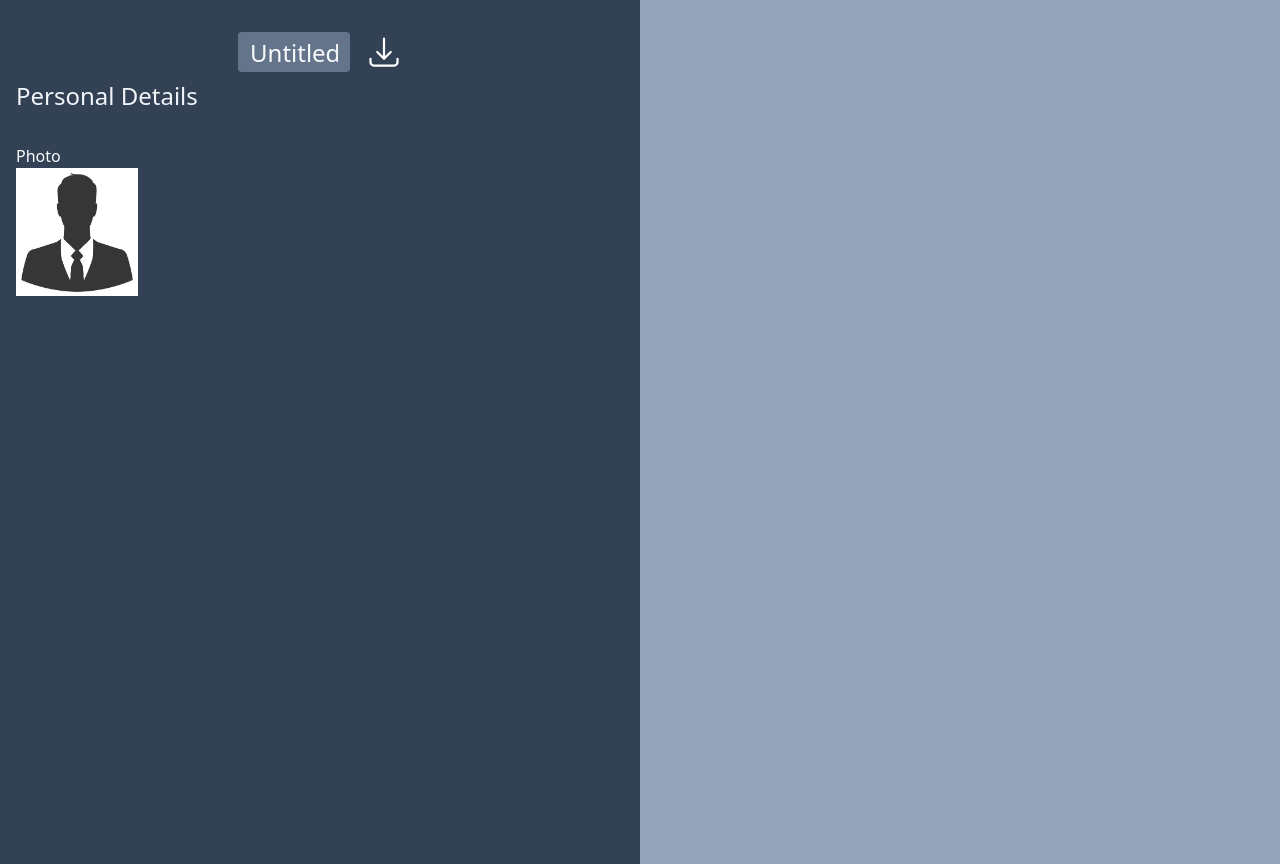
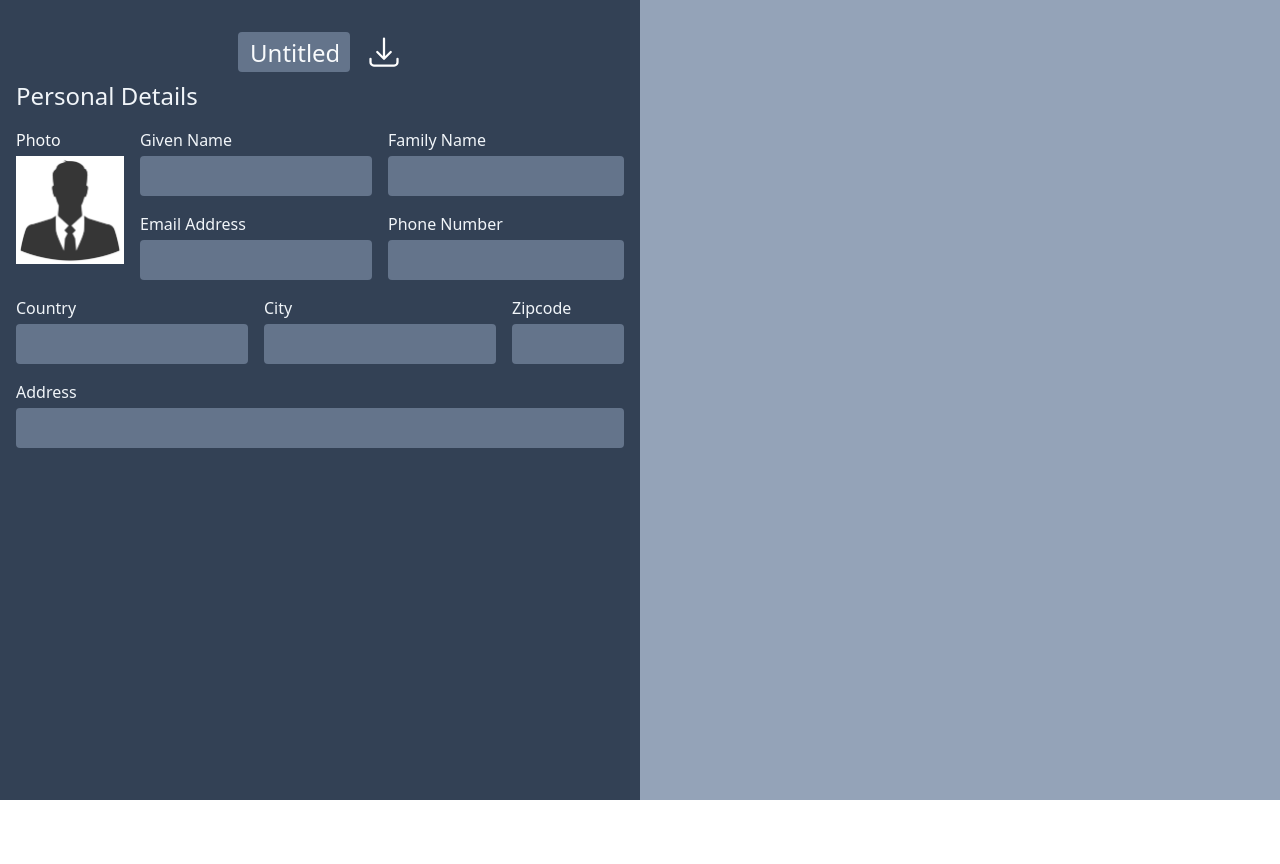
Before and after one commit to aScHEABL/cv-project, a React (Create React App) app: page / in a window 1280 px wide. After the commit the page ends 800 px from the top, so only its background shows below. Built offline with nearby package versions, Linux system fonts and the light colour scheme.

Commit message:
update: Personal Details complete #0

```diff
--- /dev/null
+++ b/src/components/Address.js
@@ -0,0 +1,19 @@
+import React, { Component } from "react";
+
+class Address extends Component {
+    constructor(props) {
+        super(props);
+    }
+
+    render() {
+        return(
+            <div className="flex flex-wrap gap-1 col-span-5">
+                <label className="text-slate-100">Address</label>
+                <br />
+                <input className="h-10 w-full px-3 bg-slate-500 rounded text-slate-50"/>
+            </div>
+        )
+    }
+}
+
+export default Address;
--- /dev/null
+++ b/src/components/City.js
@@ -0,0 +1,19 @@
+import React, { Component } from "react";
+
+class City extends Component {
+    constructor(props) {
+        super(props);
+    }
+
+    render() {
+        return(
+            <div className="flex flex-wrap gap-1 col-span-2">
+                <label className="text-slate-100">City</label>
+                <br />
+                <input className="h-10 w-full px-3 bg-slate-500 rounded text-slate-50"/>
+            </div>
+        )
+    }
+}
+
+export default City;
--- /dev/null
+++ b/src/components/Country.js
@@ -0,0 +1,19 @@
+import React, { Component } from "react";
+
+class Country extends Component {
+    constructor(props) {
+        super(props);
+    }
+
+    render() {
+        return (
+            <div className="flex flex-wrap gap-1 col-span-2">
+                <label className="text-slate-100">Country</label>
+                <br />
+                <input className="h-10 w-full px-3 bg-slate-500 rounded text-slate-50"/>
+            </div>
+        )
+    }
+}
+
+export default Country;
--- /dev/null
+++ b/src/components/Email.js
@@ -0,0 +1,19 @@
+import React, { Component } from "react";
+
+class Email extends Component {
+    constructor(props) {
+        super(props);
+    }
+
+    render() {
+        return (
+            <div className="flex flex-wrap gap-1 col-span-2">
+                <label className="text-slate-100">Email Address</label>
+                <br />
+                <input className="h-10 w-full px-3 bg-slate-500 rounded text-slate-50"/>
+            </div>
+        )
+    }
+}
+
+export default Email;
--- /dev/null
+++ b/src/components/FamilyName.js
@@ -0,0 +1,19 @@
+import React, { Component } from "react";
+
+class FamilyName extends Component {
+    constructor(props) {
+        super(props);
+    }
+
+    render() {
+        return (
+            <div className="flex flex-wrap gap-1 col-span-2">
+                <label className="text-slate-100">Family Name</label>
+                <br />
+                <input className="h-10 w-full px-3 bg-slate-500 rounded text-slate-50"/>
+            </div>
+        )
+    }
+}
+
+export default FamilyName;
--- /dev/null
+++ b/src/components/GivenName.js
@@ -0,0 +1,19 @@
+import React, { Component } from "react";
+
+class GivenName extends Component {
+    constructor(props) {
+        super(props);
+    }
+
+    render() {
+        return (
+            <div className="flex flex-wrap gap-1 col-span-2">
+                <label className="text-slate-100">Given Name</label>
+                <br />
+                <input className="h-10 w-full px-3 bg-slate-500 rounded text-slate-50"/>
+            </div>
+        )
+    }
+}
+
+export default GivenName;
--- a/src/components/PersonalDetails.js
+++ b/src/components/PersonalDetails.js
@@ -1,5 +1,13 @@
 import React, { Component } from "react";
 import Photo from "./Photo";
+import GivenName from "./GivenName";
+import FamilyName from "./FamilyName";
+import Email from "./Email";
+import Phone from "./Phone";
+import Country from "./Country";
+import City from "./City";
+import Zipcode from "./Zipcode";
+import Address from "./Address";
 
 class PersonalDetails extends Component {
     constructor(props) {
@@ -8,12 +16,18 @@ class PersonalDetails extends Component {
 
     render() {
         return (
-        <section className="h-1/2 grid grid-cols-[2fr_2fr_2fr_2fr_2fr]
-        grid-rows-[1fr_1fr_1fr_1fr_1fr] ">
+        <section className="h-2/5 grid grid-cols-[2fr_2fr_2fr_2fr_2fr]
+        grid-rows-[0.5fr_1fr_1fr_1fr_1fr] gap-4 ">
             <h2 className="text-slate-100 text-2xl col-span-5">Personal Details</h2>
-            <div className="flex gap-4 h-fit w-fit">
-                <Photo />
-            </div>
+            <Photo />
+            <GivenName />
+            <FamilyName />
+            <Email />
+            <Phone />
+            <Country />
+            <City />
+            <Zipcode />
+            <Address />
         </section>
         )
     }
--- /dev/null
+++ b/src/components/Phone.js
@@ -0,0 +1,19 @@
+import React, { Component } from "react";
+
+class Phone extends Component {
+    constructor(props) {
+        super(props);
+    }
+
+    render() {
+        return (
+            <div className="flex flex-wrap gap-1 col-span-2">
+                <label className="text-slate-100">Phone Number</label>
+                <br />
+                <input className="h-10 w-full px-3 bg-slate-500 rounded text-slate-50"/>
+            </div>
+        )
+    }
+}
+
+export default Phone;
--- a/src/components/Photo.js
+++ b/src/components/Photo.js
@@ -7,14 +7,10 @@ class Photo extends Component {
     }
 
     render() {
-        const userPfpClass = {
-            width: "128px",
-            height: "128px"
-        }
         return (
-            <div>
+            <div className="flex flex-wrap gap-1 h-fit w-fit row-span-2">
                 <label className="text-slate-50">Photo</label>
-                <img src={userPfp} className="h-32 w-32" alt="user avatar"></img>
+                <img src={userPfp} className="w-32" alt="user avatar"></img>
             </div>
         )
     }
--- /dev/null
+++ b/src/components/Zipcode.js
@@ -0,0 +1,19 @@
+import React, { Component } from "react";
+
+class Zipcode extends Component {
+    constructor(props) {
+        super(props);
+    }
+
+    render() {
+        return(
+            <div className="flex flex-wrap gap-1">
+                <label className="text-slate-100">Zipcode</label>
+                <br />
+                <input className="h-10 w-28 px-3 bg-slate-500 rounded text-slate-50"/>
+            </div>
+        )
+    }
+}
+
+export default Zipcode;
```
